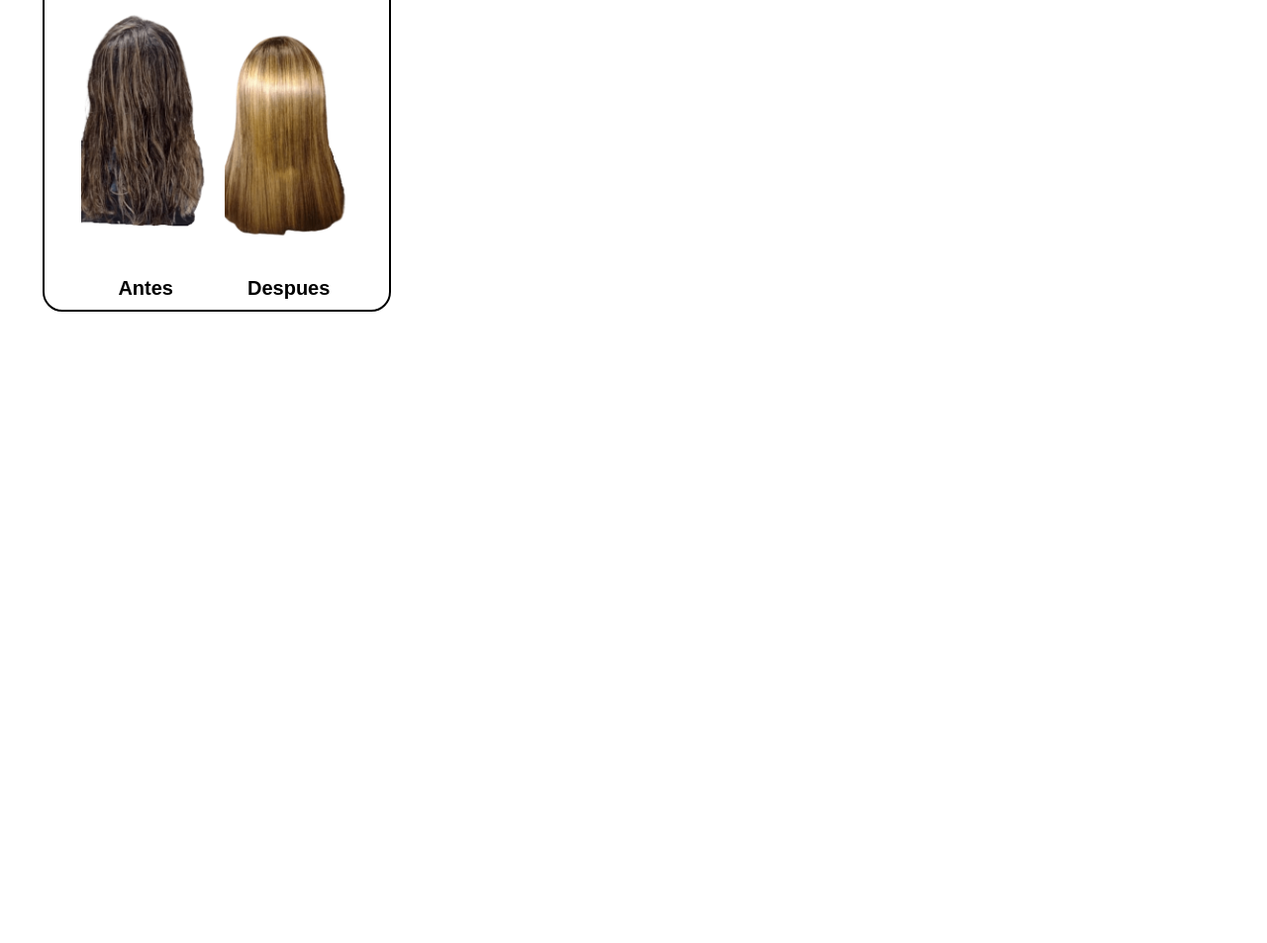
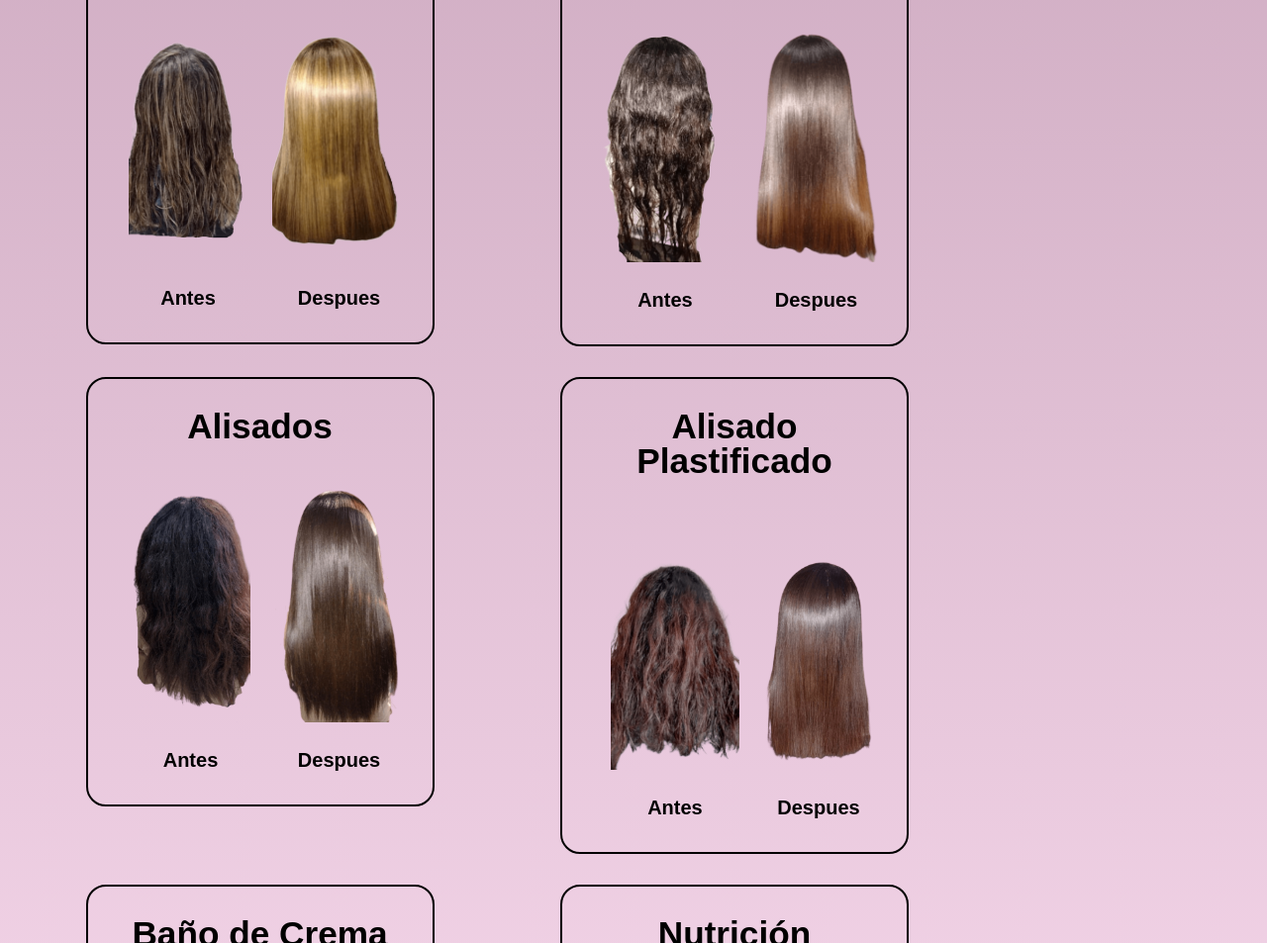
Before and after one commit to SambuconiLucas/Alisados-Anto, a plain HTML site: page galeria.html in a window 1280 px wide. Shown: the part 318-1271 px from the top of the page at 99% size. Before the commit the page ends 800 px from the top, so only its background shows below. Drawn offline with Linux system fonts and the light colour scheme.

Commit message:
Aguegue lineas de codigo y estilos

```diff
--- a/CSS/galeria.css
+++ b/CSS/galeria.css
@@ -10,6 +10,10 @@ h1 img {
     height: 160px;
 }
 
+.main-galeria {
+    background: linear-gradient(#b37b9e9f,#fddcf1e5);
+}
+
 .galeria {
     width: auto;
     height: auto;
@@ -18,14 +22,21 @@ h1 img {
 }
 
 .galeria li {
-    display: inline-block;
+    display: inline-table;
     text-align: center;
     width: 22em;
-    height: 25em;
-    margin: 0 1.5% 1.5%;
+    height: 20em;
+    margin: 0 5% 2.5%;
     padding: 30px 20px;
     border: 2px solid #000000;
     border-radius: 20px;
+}
+
+.galeria li:hover {
+    border-color: #F1F1F1;
+    color: #F1F1F1;
+    text-shadow: 1px 1px 2px #000000;
+
 }
 
 .galeria h2 {
@@ -39,8 +50,12 @@ h1 img {
     padding: 5px;
 }
 
+.antes img {
+    padding: 0 15px 0;
+}
+
 .imagenes:hover {
-    transform: scale(1.1);
+    transform: scale(1.2);
     transition: 2s;
 }
 
--- a/galeria.html
+++ b/galeria.html
@@ -28,21 +28,87 @@
         </div>
     </header>
 
-    <main>
+    <main class="main-galeria">
         <ul class="galeria">
             <li>
                 <h2>Shock de Keratina</h2>
                 <div class="antes">
-                    <img class="imagenes" src="IMG/shock de keratina-antes.png" alt="Shock de keratina antes" width="130px">
+                    <img class="imagenes" src="IMG/shock de keratina-antes.png" alt="Shock de keratina antes" width="150px">
                     <p class="antes-despues">Antes</p>
                 </div>
                 <div class="despues">
-                    <img class="imagenes" src="IMG/shock de keratina-despues.png" alt="Shock de Keratina despues" width="130px">
+                    <img class="imagenes" src="IMG/shock de keratina-despues.png" alt="Shock de Keratina despues" width="135px">
+                    <p class="antes-despues">Despues</p>
+                </div>
+            </li>
+
+            <li>
+                <h2 style="margin: 0px 0px 0.9em;">Botox</h2>
+                <div class="antes">
+                    <img class="imagenes" src="IMG/botox-antes.png" alt="Botox antes" width="155px">
+                    <p class="antes-despues">Antes</p>
+                </div>
+                <div class="despues">
+                    <img class="imagenes" src="IMG/botox-despues.png" alt="Botox despues" width="130px">
+                    <p class="antes-despues">Despues</p>
+                </div>
+            </li>
+
+            <li>
+                <h2 style="margin: 0px 0px 0.6em;">Alisados</h2>
+                <div class="antes">
+                    <img class="imagenes" src="IMG/alisado-antes.png" alt="Alisados antes" width="150px">
+                    <p class="antes-despues">Antes</p>
+                </div>
+                <div class="despues">
+                    <img class="imagenes" src="IMG/alisado-despues.png" alt="Alisados despues" width="130px">
+                    <p class="antes-despues">Despues</p>
+                </div>
+            </li>
+
+            <li>
+                <h2 style="margin: 0px 0px 1em;">Alisado Plastificado</h2>
+                <div class="antes">
+                    <img class="imagenes" src="IMG/alisado plastificado-antes.png" alt="Alisado Plastificado antes" width="160px">
+                    <p class="antes-despues">Antes</p>
+                </div>
+                <div class="despues">
+                    <img class="imagenes" src="IMG/alisado plastificado-despues.png" alt="Alisado PLstificado despues" width="110px">
+                    <p class="antes-despues">Despues</p>
+                </div>
+            </li>
+
+            <li>
+                <h2 style="margin: 0px 0px 1.5em;">Baño de Crema</h2>
+                <div class="antes">
+                    <img class="imagenes" src="IMG/baño de crema-antes.png" alt="Baño de Crema antes" width="158px">
+                    <p class="antes-despues">Antes</p>
+                </div>
+                <div class="despues">
+                    <img class="imagenes" src="IMG/baño de crema-despues.png" alt="Baño de Crema despues" width="130px">
+                    <p class="antes-despues">Despues</p>
+                </div>
+            </li>
+
+            <li>
+                <h2 style="margin: 0px 0px 3em;">Nutrición</h2>
+                <div class="antes">
+                    <img class="imagenes" src="IMG/nutricion-antes.png" alt="Nutricion antes" width="155px">
+                    <p class="antes-despues">Antes</p>
+                </div>
+                <div class="despues">
+                    <img class="imagenes" src="IMG/nutricion-despues.png" alt="Nutrición despues" width="130px">
                     <p class="antes-despues">Despues</p>
                 </div>
             </li>
 
         </ul>
     </main>
+
+    <footer>
+        <div class="copyright">
+            <p>&copy Copyright - Sambuconi Lucas 2022</p>
+        </div>
+    </footer>
 </body>
 </html>
```
